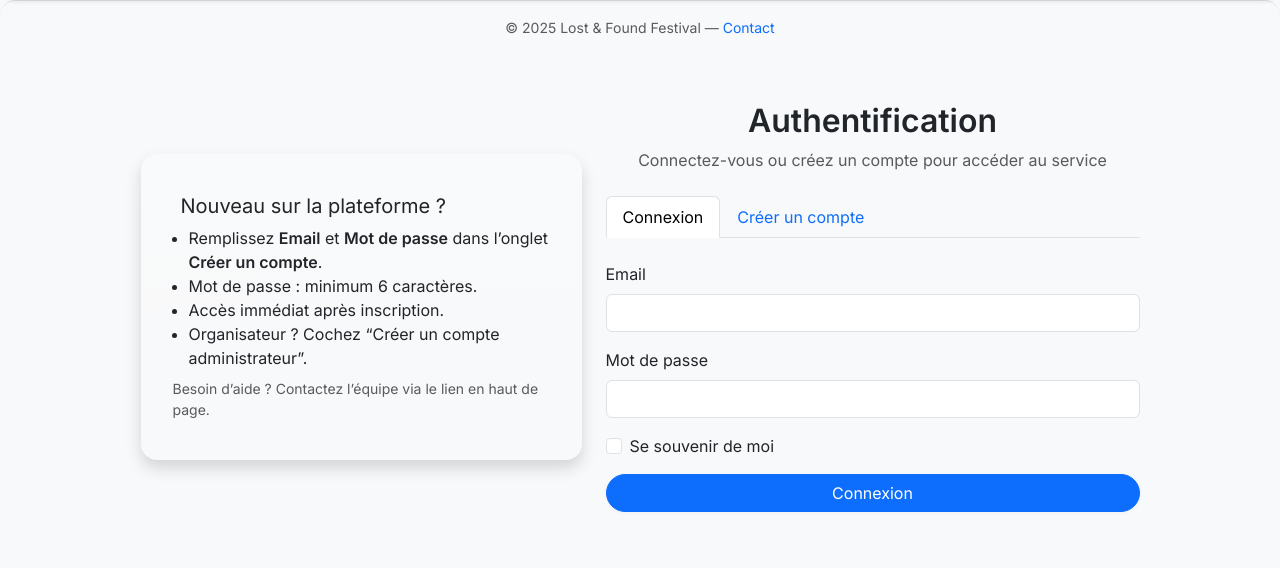
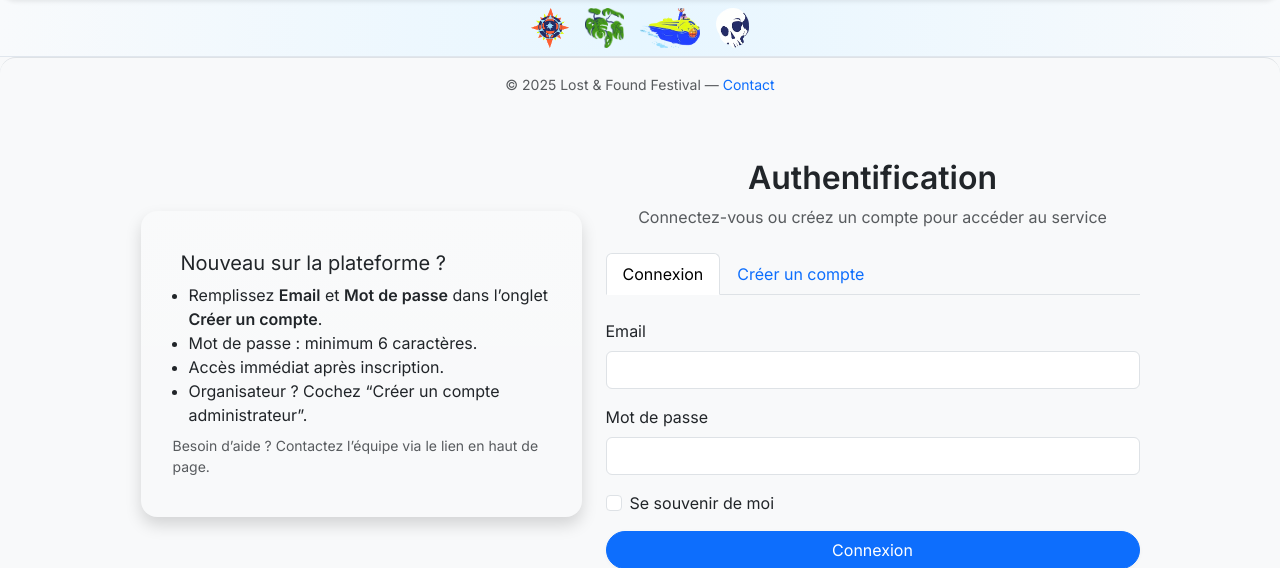
Before and after one commit to syrus2008/lostfound_festival, a Flask app: page /auth in a window 1280 px wide. Shown: the part 87-655 px from the top of the page. Run offline with Flask 3, Linux system fonts and the light colour scheme; some libraries are stand-ins or nearby versions.

Commit message:
new banner

```diff
--- a/templates/base.html
+++ b/templates/base.html
@@ -70,6 +70,13 @@
       </div>
     </div>
 </nav>
+<!-- Bannière décorative Lost&Found -->
+<div class="img-banner d-flex justify-content-center align-items-center py-2" style="background: linear-gradient(90deg,#f8fafc,#e7f6ff,#f8fafc); border-bottom:1px solid #e0e6ed;">
+  <img src="{{ url_for('static', filename='img/boussole.avif') }}" alt="boussole" class="mx-2" style="height:40px; width:auto; opacity:0.93;"/>
+  <img src="{{ url_for('static', filename='img/monstera.avif') }}" alt="monstera" class="mx-2" style="height:40px; width:auto; opacity:0.93;"/>
+  <img src="{{ url_for('static', filename='img/sous-marin.avif') }}" alt="sous-marin" class="mx-2" style="height:40px; width:auto; opacity:0.93;"/>
+  <img src="{{ url_for('static', filename='img/tete-mort-1.avif') }}" alt="tête de mort" class="mx-2" style="height:40px; width:auto; opacity:0.93;"/>
+</div>
 
 <footer class="footer mt-auto py-3 bg-light border-top custom-footer">
   <div class="container text-center text-muted small">
```
Also changed, not shown: templates/export_template.html (+7 -0 lines), img/boussole.avif (added), img/monstera.avif (added), img/sous-marin.avif (added), img/tete-mort-1.avif (added).
